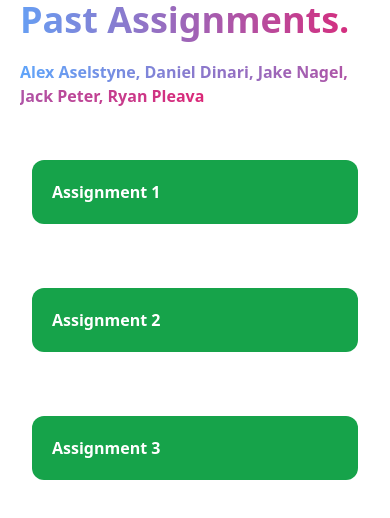
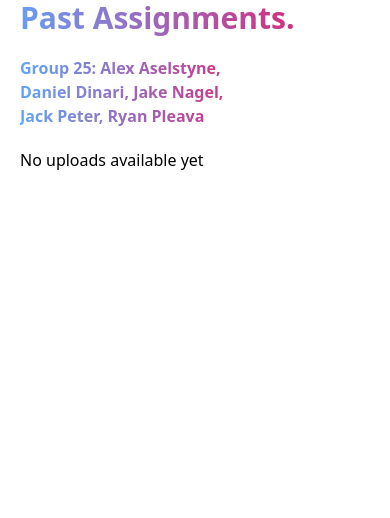
Before and after one commit to PudofkinMini/CISC-322, a plain HTML site: page index.html in a window 390 px wide. Drawn offline with nearby package versions, Linux system fonts and the light colour scheme.

Commit message:
Add files via upload

```diff
--- a/index.html
+++ b/index.html
@@ -9,14 +9,16 @@
     </script>
 </head>
 <body>
-    <span class="p-5 font-bold text-4xl md:text-8xl text-transparent bg-clip-text bg-gradient-to-r from-blue-400 to-pink-600">
+    <span class="p-5 font-bold text-3xl md:text-5xl lg:text-8xl text-transparent bg-clip-text bg-gradient-to-r from-blue-400 to-pink-600">
         Past Assignments.
     </span>
 
-    <div class="p-5 font-bold text-transparent ">
-        <span class="bg-clip-text bg-gradient-to-r from-blue-400 to-pink-600">Alex Aselstyne, Daniel Dinari, Jake Nagel, Jack Peter, Ryan Pleava</span>
+    <div class="p-5 font-bold text-transparent">
+        <p class="bg-clip-text bg-gradient-to-r from-blue-400 to-pink-600 break-words w-[60svw]">Group 25: Alex Aselstyne, Daniel Dinari, Jake Nagel, Jack Peter, Ryan Pleava</p>
     </div>
-    <div id="list" class="flex flex-col md:flex-row"></div>
+    <div id="list" class="flex flex-col lg:flex-row">
+        <!-- This is where the assignment uploads populate -->
+    </div>
 
 </body>
 <script>
@@ -47,14 +49,25 @@
         }
     }
 
-    uploads_so_far = 3
+
     const list = document.getElementById("list")
     for (let i = 1; i <= uploads_so_far; i++) {
         const upload = document.createElement('a')
-        upload.className = 'p-5 text-white font-bold m-8 rounded-xl bg-green-600'
-        upload.innerHTML = `Assignment ${i}`
+        upload.className = 'p-1 h-20 w-[250px] mx-5 my-5 active:scale-[0.95] hover:scale-[1.05] duration-200 rounded-xl bg-gradient-to-r from-blue-400 to-pink-600'
+        //upload.innerHTML = `Assignment ${i}`
+        const uploadBody = document.createElement('div')
+        uploadBody.className = 'bg-white p-5 rounded-lg'
+        const uploadText = document.createElement('div');
+        uploadText.className = 'bg-clip-text text-transparent bg-gradient-to-r from-blue-400 to-pink-600 font-bold'
+        uploadText.innerHTML = `Assignment ${i}`
         upload.href = `./A${i}.pdf`
+        uploadBody.appendChild(uploadText)
+        upload.appendChild(uploadBody)
         list.appendChild(upload)
+    }
+    if (uploads_so_far === 0) {
+        list.innerHTML = 'No uploads available yet'
+        list.className = 'pl-5'
     }
 </script>
 </html>
```
